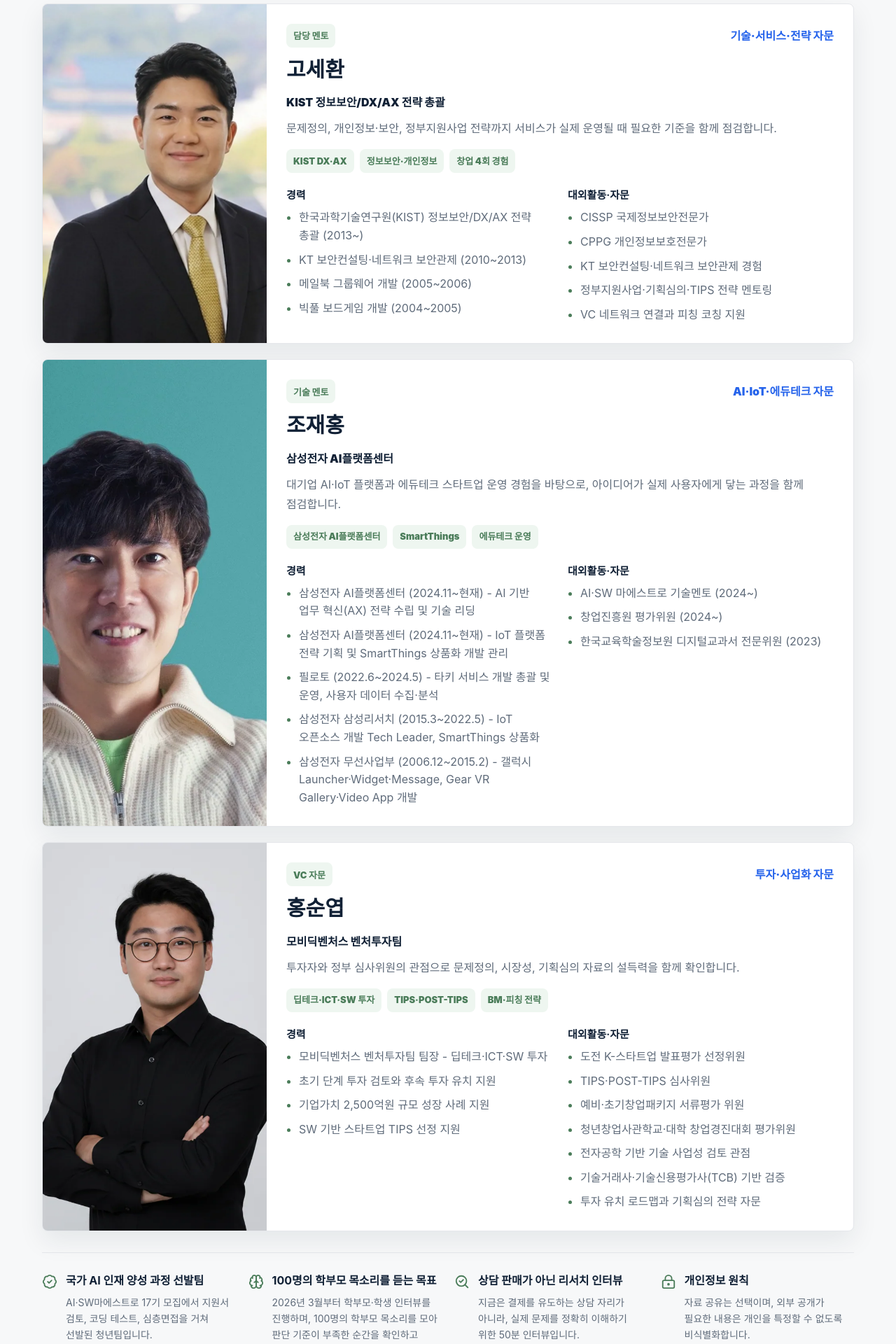
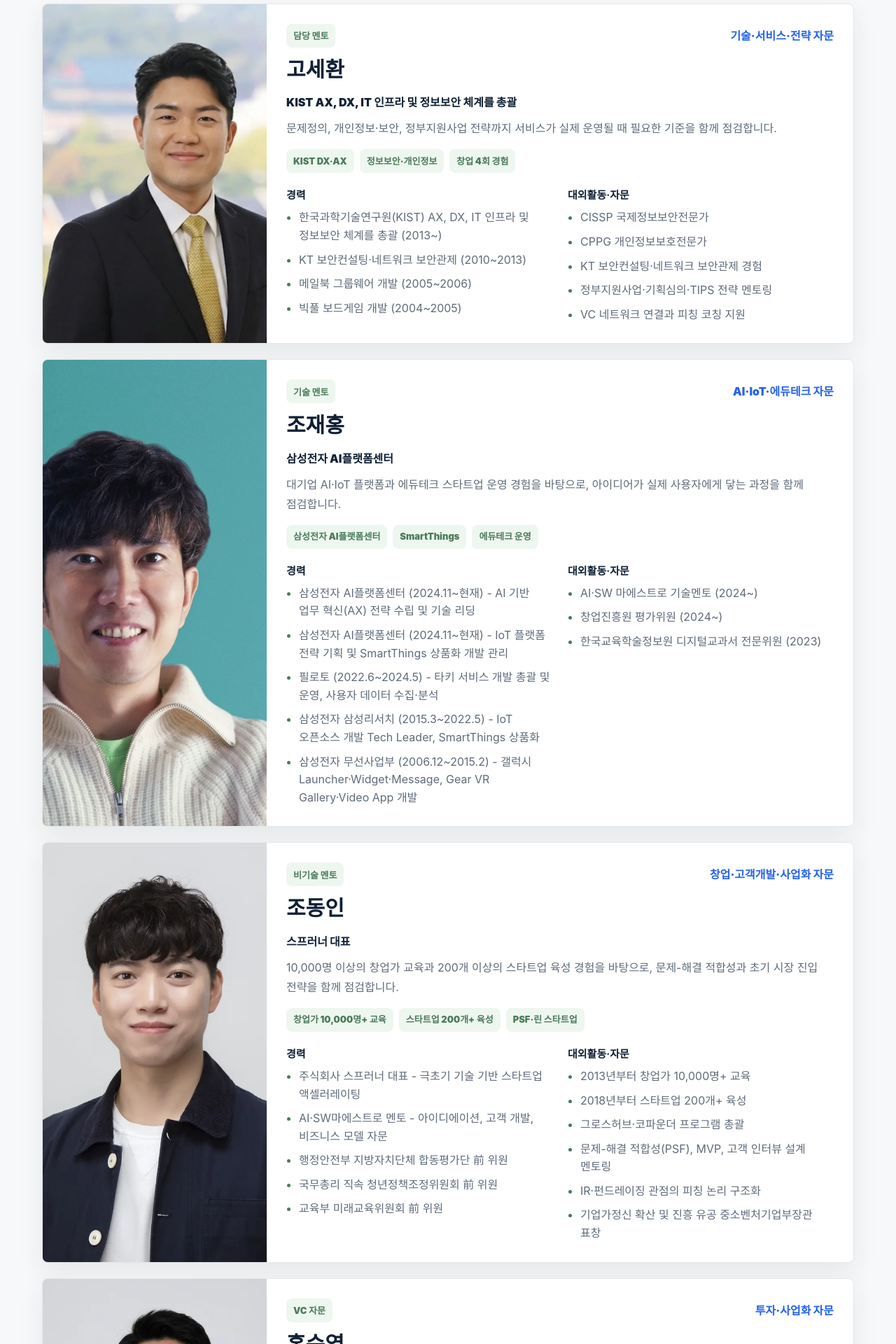
Before and after one commit to team310-ideation/team310-landing, a React (Vite) app: page / in a window 1280 px wide. Shown: the part 5700-7620 px from the top of the page at 70% size. Built offline with nearby package versions, Linux system fonts and the light colour scheme; a web font is replaced by a local one.

Commit message:
Add Dongin mentor profile

```diff
--- a/src/App.css
+++ b/src/App.css
@@ -1102,7 +1102,7 @@ img {
 }
 
 .mentor-summary {
-  max-width: 740px;
+  width: 100%;
   margin: 0;
   color: var(--text-secondary);
   line-height: 1.75;
--- a/src/data/landingContent.js
+++ b/src/data/landingContent.js
@@ -24,6 +24,7 @@ import junhyeokProfile from "../assets/images/team/optimized/junhyeok-profile.we
 import sejongProfile from "../assets/images/team/optimized/sejong-profile.webp";
 import seminProfile from "../assets/images/team/optimized/semin-profile.webp";
 import seminSejongTogether from "../assets/images/team/optimized/semin-sejong-together.webp";
+import donginMentor from "../assets/images/mentors/optimized/mentor-dongin.webp";
 import jaehongMentor from "../assets/images/mentors/optimized/mentor-jaehong.webp";
 import sehwanMentor from "../assets/images/mentors/optimized/mentor-sehwan.webp";
 import soonyupMentor from "../assets/images/mentors/optimized/mentor-soonyup.webp";
@@ -353,14 +354,14 @@ export const mentorProfiles = [
     name: "고세환",
     status: "담당 멘토",
     role: "기술·서비스·전략 자문",
-    context: "KIST 정보보안/DX/AX 전략 총괄",
+    context: "KIST AX, DX, IT 인프라 및 정보보안 체계를 총괄",
     photo: sehwanMentor,
     photoAlt: "정장을 입고 서 있는 고세환 멘토",
     summary:
       "문제정의, 개인정보·보안, 정부지원사업 전략까지 서비스가 실제 운영될 때 필요한 기준을 함께 점검합니다.",
     highlights: ["KIST DX·AX", "정보보안·개인정보", "창업 4회 경험"],
     career: [
-      "한국과학기술연구원(KIST) 정보보안/DX/AX 전략 총괄 (2013~)",
+      "한국과학기술연구원(KIST) AX, DX, IT 인프라 및 정보보안 체계를 총괄 (2013~)",
       "KT 보안컨설팅·네트워크 보안관제 (2010~2013)",
       "메일북 그룹웨어 개발 (2005~2006)",
       "빅풀 보드게임 개발 (2004~2005)",
@@ -397,6 +398,32 @@ export const mentorProfiles = [
     ],
   },
   {
+    name: "조동인",
+    status: "비기술 멘토",
+    role: "창업·고객개발·사업화 자문",
+    context: "스프러너 대표",
+    photo: donginMentor,
+    photoAlt: "흰 배경 앞에서 웃고 있는 조동인 멘토",
+    summary:
+      "10,000명 이상의 창업가 교육과 200개 이상의 스타트업 육성 경험을 바탕으로, 문제-해결 적합성과 초기 시장 진입 전략을 함께 점검합니다.",
+    highlights: ["창업가 10,000명+ 교육", "스타트업 200개+ 육성", "PSF·린 스타트업"],
+    career: [
+      "주식회사 스프러너 대표 - 극초기 기술 기반 스타트업 액셀러레이팅",
+      "AI·SW마에스트로 멘토 - 아이디에이션, 고객 개발, 비즈니스 모델 자문",
+      "행정안전부 지방자치단체 합동평가단 前 위원",
+      "국무총리 직속 청년정책조정위원회 前 위원",
+      "교육부 미래교육위원회 前 위원",
+    ],
+    activities: [
+      "2013년부터 창업가 10,000명+ 교육",
+      "2018년부터 스타트업 200개+ 육성",
+      "그로스허브·코파운더 프로그램 총괄",
+      "문제-해결 적합성(PSF), MVP, 고객 인터뷰 설계 멘토링",
+      "IR·펀드레이징 관점의 피칭 논리 구조화",
+      "기업가정신 확산 및 진흥 유공 중소벤처기업부장관 표창",
+    ],
+  },
+  {
     name: "홍순엽",
     status: "VC 자문",
     role: "투자·사업화 자문",
@@ -426,6 +453,7 @@ export const mentorProfiles = [
 
 export const mentorSignals = [
   "기술·제품 검토",
+  "고객·시장 검증",
   "개인정보·운영 리스크 점검",
   "문제정의 피드백",
 ];
```
Also changed, not shown: scripts/prepare-mentor-images.mjs (+7 -0 lines), src/assets/images/mentors/README.md, src/assets/images/mentors/optimized/mentor-dongin.webp (added), 2 other files (tests, documents, lock files or other folders).
